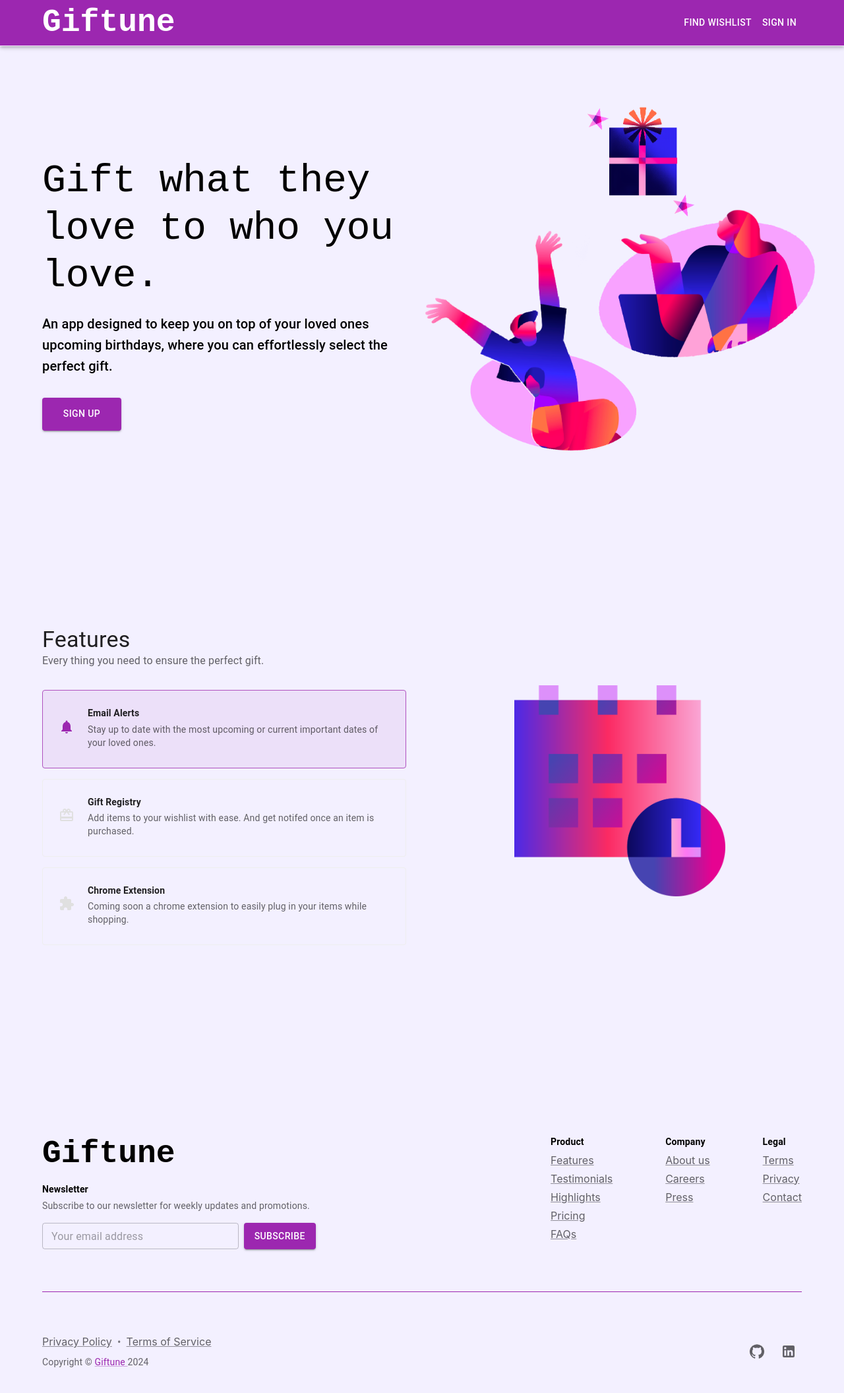
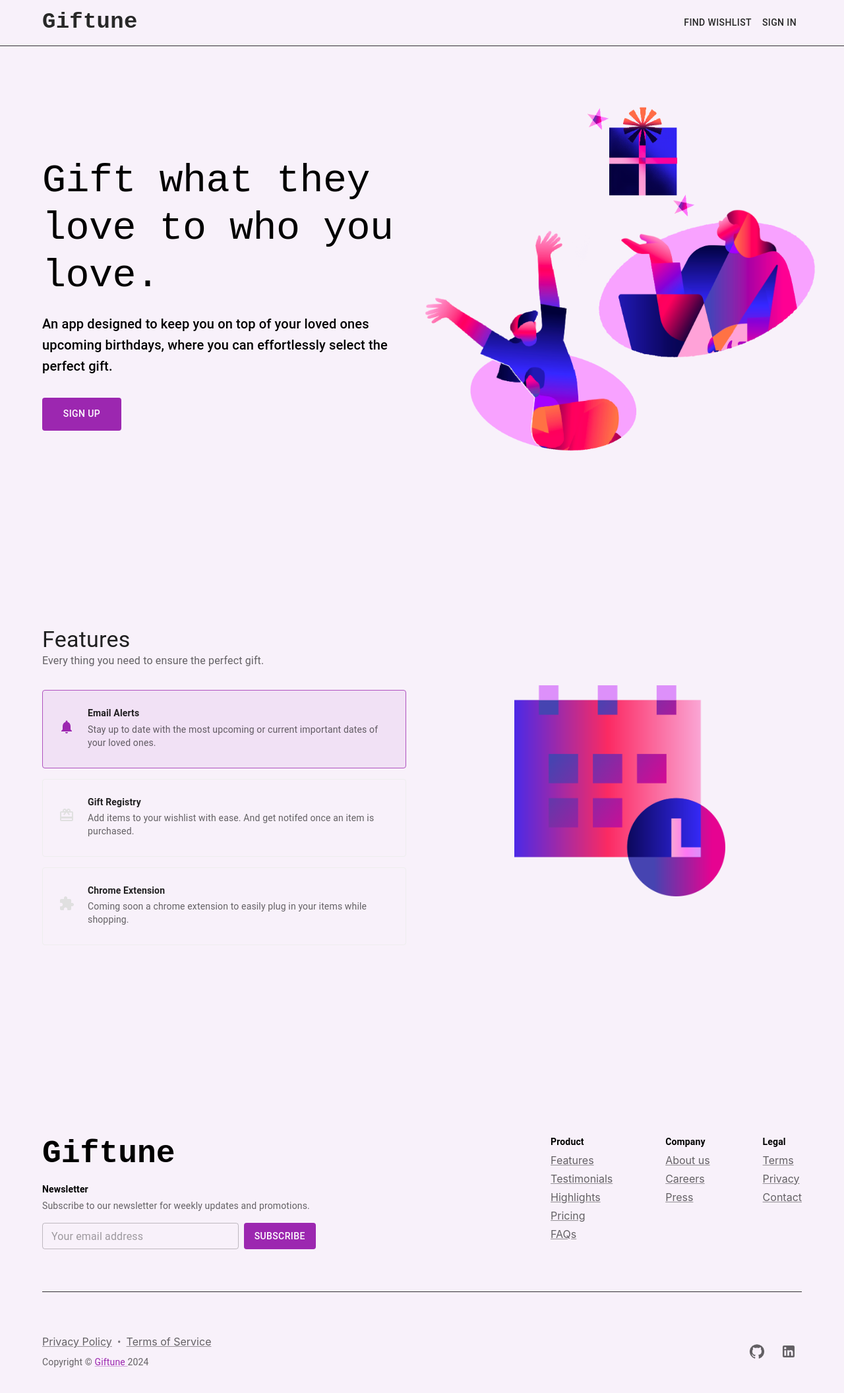
Before and after one commit to chanGomez/Frontend-Giftune, a React (Vite) app: page / in a window 1280 px wide. Shown: the top 2112 px of the page at 66% size. Built offline with nearby package versions, Linux system fonts and the light colour scheme.

Commit message:
style: home page color background changed. All boxshadow has been removed.

```diff
--- a/src/App.css
+++ b/src/App.css
@@ -56,7 +56,7 @@ main {
 .page-content-container {
   display: flex;
   justify-content: center;
-  border-top: 1px solid #f8e8ff;
+
 }
 
 .page-content {
--- a/src/components/Footer/Footer.jsx
+++ b/src/components/Footer/Footer.jsx
@@ -31,32 +31,32 @@ export default function Footer() {
   return (
     <Container
       sx={{
-        display: 'flex',
-        flexDirection: 'column',
-        alignItems: 'center',
+        display: "flex",
+        flexDirection: "column",
+        alignItems: "center",
         gap: { xs: 4, sm: 8 },
         py: { xs: 8, sm: 10 },
-        textAlign: { sm: 'center', md: 'left' },
+        textAlign: { sm: "center", md: "left" },
       }}
     >
       <Box
         sx={{
-          display: 'flex',
-          flexDirection: { xs: 'column', sm: 'row' },
-          width: '100%',
-          justifyContent: 'space-between',
+          display: "flex",
+          flexDirection: { xs: "column", sm: "row" },
+          width: "100%",
+          justifyContent: "space-between",
         }}
       >
         <Box
           sx={{
-            display: 'flex',
-            flexDirection: 'column',
+            display: "flex",
+            flexDirection: "column",
             gap: 4,
-            minWidth: { xs: '100%', sm: '60%' },
+            minWidth: { xs: "100%", sm: "60%" },
           }}
         >
-          <Box sx={{ width: { xs: '100%', sm: '60%' } }}>
-            <Box sx={{ ml: '0' }}>
+          <Box sx={{ width: { xs: "100%", sm: "60%" } }}>
+            <Box sx={{ ml: "0" }}>
               {/* <img
                 src={
                   'https://assets-global.website-files.com/61ed56ae9da9fd7e0ef0a967/61f12e6faf73568658154dae_SitemarkDefault.svg'
@@ -64,9 +64,14 @@ export default function Footer() {
                 style={logoStyle}
                 alt="logo of sitemark"
               /> */}
-               <Typography variant="h3" fontWeight={600} fontFamily={'monospace'} gutterBottom>
-              Giftune
-            </Typography>
+              <Typography
+                variant="h3"
+                fontWeight={600}
+                fontFamily={"monospace"}
+                gutterBottom
+              >
+                Giftune
+              </Typography>
             </Box>
             <Typography variant="body2" fontWeight={600} gutterBottom>
               Newsletter
@@ -84,11 +89,15 @@ export default function Footer() {
                 aria-label="Enter your email address"
                 placeholder="Your email address"
                 inputProps={{
-                  autoComplete: 'off',
+                  autoComplete: "off",
                   // ariaLabel: 'Enter your email address',
                 }}
               />
-              <Button variant="contained" color="primary" sx={{ flexShrink: 0 }}>
+              <Button
+                variant="contained"
+                color="primary"
+                sx={{ flexShrink: 0, boxShadow: "none"}}
+              >
                 Subscribe
               </Button>
             </Stack>
@@ -96,8 +105,8 @@ export default function Footer() {
         </Box>
         <Box
           sx={{
-            display: { xs: 'none', sm: 'flex' },
-            flexDirection: 'column',
+            display: { xs: "none", sm: "flex" },
+            flexDirection: "column",
             gap: 1,
           }}
         >
@@ -122,8 +131,8 @@ export default function Footer() {
         </Box>
         <Box
           sx={{
-            display: { xs: 'none', sm: 'flex' },
-            flexDirection: 'column',
+            display: { xs: "none", sm: "flex" },
+            flexDirection: "column",
             gap: 1,
           }}
         >
@@ -142,8 +151,8 @@ export default function Footer() {
         </Box>
         <Box
           sx={{
-            display: { xs: 'none', sm: 'flex' },
-            flexDirection: 'column',
+            display: { xs: "none", sm: "flex" },
+            flexDirection: "column",
             gap: 1,
           }}
         >
@@ -163,12 +172,12 @@ export default function Footer() {
       </Box>
       <Box
         sx={{
-          display: 'flex',
-          justifyContent: 'space-between',
+          display: "flex",
+          justifyContent: "space-between",
           pt: { xs: 4, sm: 8 },
-          width: '100%',
-          borderTop: '1px solid',
-          borderColor: 'divider',
+          width: "100%",
+          borderTop: "1px solid",
+          borderColor: "#333133",
         }}
       >
         <div>
@@ -189,14 +198,14 @@ export default function Footer() {
           spacing={1}
           useFlexGap
           sx={{
-            color: 'text.secondary',
+            color: "text.secondary",
           }}
         >
           <IconButton
             color="inherit"
             href="https://github.com/chanGomez"
             aria-label="GitHub"
-            sx={{ alignSelf: 'center' }}
+            sx={{ alignSelf: "center" }}
           >
             <FacebookIcon />
           </IconButton>
@@ -204,7 +213,7 @@ export default function Footer() {
             color="inherit"
             href="https://www.linkedin.com/in/chantal-gomez-marte/"
             aria-label="LinkedIn"
-            sx={{ alignSelf: 'center' }}
+            sx={{ alignSelf: "center" }}
           >
             <LinkedInIcon />
           </IconButton>
--- a/src/components/FoundUser/FoundUser.css
+++ b/src/components/FoundUser/FoundUser.css
@@ -13,7 +13,7 @@
   display: flex;
   align-items: center;
   flex-direction: column;
-  margin: 5rem 3rem;
+  /* margin: 5rem 3rem; */
   /* height: 600px; */
 }
 
@@ -46,8 +46,8 @@
   margin-top: 3px;
   margin-right: 20px;
   border-radius: 50%;
-  background: #e0e0e0;
-  box-shadow: 5px 5px 10px #ffe9e9, -5px -5px 10px #ffffe7;
+  /* background: #e0e0e0;
+  box-shadow: 5px 5px 10px #ffe9e9, -5px -5px 10px #ffffe7; */
 }
 .friend-user-names h2 {
   padding: 10px 0px 0px 0px;
--- a/src/components/FoundUser/FoundUser.jsx
+++ b/src/components/FoundUser/FoundUser.jsx
@@ -139,9 +139,9 @@ function FoundUser() {
           )}
         </ul>
       </div>
-      <div className="back-left-arrow-container" onClick={() => navigate(-1)}>
+      {/* <div className="back-left-arrow-container" onClick={() => navigate(-1)}>
         <TbArrowLeft size={65} />
-      </div>
+      </div> */}
     </div>
   );
 }
--- a/src/components/Home/Features.jsx
+++ b/src/components/Home/Features.jsx
@@ -274,7 +274,7 @@ export default function Features() {
               width: "100%",
               display: { xs: "none", sm: "flex" },
               pointerEvents: "none",
-              backgroundColor: "#f3f0ff",
+              backgroundColor: "#f8f1fa",
             }}
           >
             <Box
@@ -284,7 +284,6 @@ export default function Features() {
                 height: 500,
                 backgroundSize: "contain",
                 backgroundRepeat: "no-repeat",
-                backgroundColor: "#f3f0ff",
                 backgroundPosition: "center",
                 backgroundImage: (theme) =>
                   theme.palette.mode === "light"
--- a/src/components/Home/Home.css
+++ b/src/components/Home/Home.css
@@ -1,6 +1,5 @@
 .home {
   padding-bottom: 4rem;
-  border-top: 1px solid #f8e8ff;
 }
 .top-main-container {
   display: grid;
--- a/src/components/Home/Main.jsx
+++ b/src/components/Home/Main.jsx
@@ -11,6 +11,7 @@ import Button from '@mui/material/Button';
 import { useNavigate } from 'react-router-dom';
 import GoogleSignIn from "../Auth/LogIn/GoogleSignIn";
 import { Modal } from "@mui/material";
+
 
 
 const style = {
@@ -37,6 +38,22 @@ function Main() {
   const handleOpen = () => setOpen(true);
   const handleClose = () => setOpen(false);
 
+  //modal styles
+  const style = {
+    backgroundImage: "linear-gradient(120deg, #fdfbfb 0%, #e5dcea 100%)",
+    position: "absolute",
+    top: "50%",
+    left: "50%",
+    transform: "translate(-50%, -50%)",
+    width: 420,
+    bgcolor: "background.paper",
+    // border: "2px solid #000",
+    boxShadow: 14,
+    p: 4,
+    borderRadius: 3,
+    // padding: 5
+  };
+
   return (
     <Container sx={{ py: 11 }}>
       <Grid container>
@@ -52,7 +69,13 @@ function Main() {
             <Button
               variant="contained"
               color="primary"
-              sx={{ flexShrink: 0, width: 120, height: 50, mt: 2 }}
+              sx={{
+                flexShrink: 0,
+                width: 120,
+                height: 50,
+                mt: 2,
+                boxShadow: "none",
+              }}
               onClick={handleOpen}
             >
               SIGN UP
@@ -76,12 +99,8 @@ function Main() {
                     )
                   ) : ( */}
                   <GoogleSignIn
+                    setOpen={setOpen}
                     handleClose={handleClose}
-                    user={user}
-                    setUser={setUser}
-                    setSuccessfullLogin={setSuccessfullLogin}
-                    setIsLoading={setIsLoading}
-                    setUserFromBackend={setUserFromBackend}
                   />
                   {/* )} */}
                 </Box>
--- a/src/components/NavBarMUI/NavBarMUI.jsx
+++ b/src/components/NavBarMUI/NavBarMUI.jsx
@@ -27,6 +27,7 @@ const pages = ["Log Out"];
 const pagesNotLoggedIn = ["Find Wishlist", "Login"];
 const settings = ["Profile", "Account", "Dashboard", "Logout"];
 
+//modal styles
 const style = {
   backgroundImage: "linear-gradient(120deg, #fdfbfb 0%, #e5dcea 100%)",
   position: "absolute",
@@ -78,11 +79,18 @@ function ResponsiveAppBar({ user, setUser, setSuccessfullLogin, setIsLoading, se
 
   return user ? (
     //LOGGED IN
-    <AppBar position="static">
+    <AppBar
+      position="static"
+      style={{
+        background: "none",
+        boxShadow: "none",
+        borderBottom: "1px solid #333133",
+      }}
+    >
       <Container maxWidth="xl" sx={{ maxWidth: 1200 }}>
         <Toolbar disableGutters>
           <Typography
-            variant="h3"
+            variant="h4"
             noWrap
             href="#app-bar-with-responsive-menu"
             sx={{
@@ -92,6 +100,7 @@ function ResponsiveAppBar({ user, setUser, setSuccessfullLogin, setIsLoading, se
               fontFamily: "monospace",
               fontWeight: 700,
               // letterSpacing: '.3rem',
+              color: "#282828",
               textDecoration: "none",
             }}
           >
@@ -146,7 +155,7 @@ function ResponsiveAppBar({ user, setUser, setSuccessfullLogin, setIsLoading, se
               fontFamily: "monospace",
               fontWeight: 700,
               letterSpacing: ".3rem",
-              color: "inherit",
+              color: "#282828",
               textDecoration: "none",
             }}
           >
@@ -161,7 +170,7 @@ function ResponsiveAppBar({ user, setUser, setSuccessfullLogin, setIsLoading, se
           >
             <Button
               onClick={handleLogOut}
-              sx={{ my: 2, color: "white", display: "block" }}
+              sx={{ my: 2, color: "#282828", display: "block" }}
             >
               {pages}
             </Button>
@@ -201,7 +210,14 @@ function ResponsiveAppBar({ user, setUser, setSuccessfullLogin, setIsLoading, se
     </AppBar>
   ) : (
     //NOT LOGGED IN
-    <AppBar position="static">
+    <AppBar
+      position="static"
+      style={{
+        background: "none",
+        boxShadow: "none",
+        borderBottom: "1px solid #333133",
+      }}
+    >
       <Container maxWidth="l" sx={{ maxWidth: 1200 }}>
         <Toolbar disableGutters>
           {/* <AdbIcon sx={{ display: { xs: 'none', md: 'flex' }, mr: 1 }} /> */}
@@ -209,7 +225,7 @@ function ResponsiveAppBar({ user, setUser, setSuccessfullLogin, setIsLoading, se
 
           <NavLink to={"/"}>
             <Typography
-              variant="h3"
+              variant="h4"
               noWrap
               href="#app-bar-with-responsive-menu"
               sx={{
@@ -219,7 +235,7 @@ function ResponsiveAppBar({ user, setUser, setSuccessfullLogin, setIsLoading, se
                 fontFamily: "monospace",
                 fontWeight: 700,
                 // letterSpacing: '.3rem',
-                color: "inherit",
+                color: "#282828",
                 textDecoration: "none",
               }}
             >
@@ -278,6 +294,7 @@ function ResponsiveAppBar({ user, setUser, setSuccessfullLogin, setIsLoading, se
               letterSpacing: ".3rem",
               color: "inherit",
               textDecoration: "none",
+              color: "#282828",
             }}
           >
             Giftune
@@ -303,14 +320,14 @@ function ResponsiveAppBar({ user, setUser, setSuccessfullLogin, setIsLoading, se
               onClick={() => {
                 navigate("/search-page");
               }}
-              sx={{ my: 2, color: "white", display: "block" }}
+              sx={{ my: 2, color: "#282828", display: "block" }}
             >
               Find Wishlist
             </Button>
             {/* </NavLink> */}
             <Button
               onClick={handleOpen}
-              sx={{ my: 2, color: "white", display: "block" }}
+              sx={{ my: 2, color: "#282828", display: "block" }}
             >
               Sign In
             </Button>
@@ -333,7 +350,7 @@ function ResponsiveAppBar({ user, setUser, setSuccessfullLogin, setIsLoading, se
                     )
                   ) : ( */}
                   <GoogleSignIn
-                  setOpen={setOpen}
+                    setOpen={setOpen}
                     handleClose={handleClose}
                     user={user}
                     setUser={setUser}
--- a/src/index.css
+++ b/src/index.css
@@ -73,7 +73,8 @@ body {
   -webkit-font-smoothing: antialiased;
   -moz-osx-font-smoothing: grayscale;
   margin: 0px;
-  background-color: #f3f0ff;
+  /* background-color: #f3f0ff; */
+  background-color: #f8f1fa;
 }
 
 code {
```
